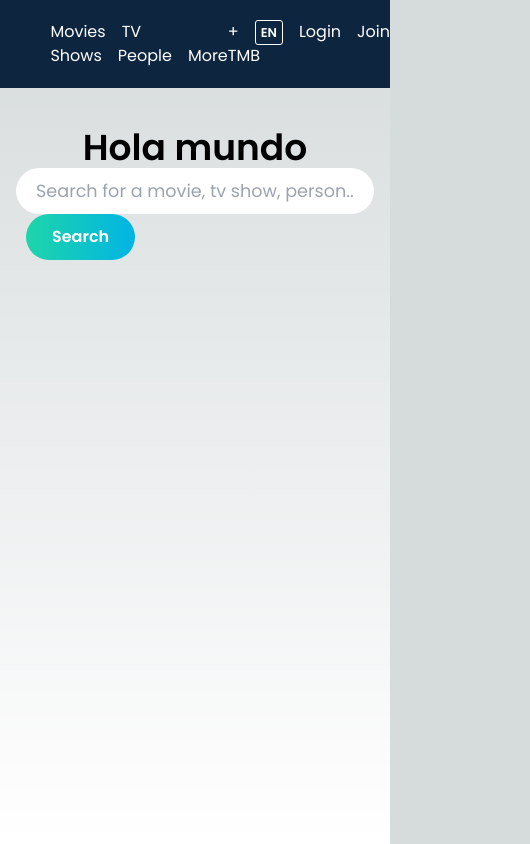
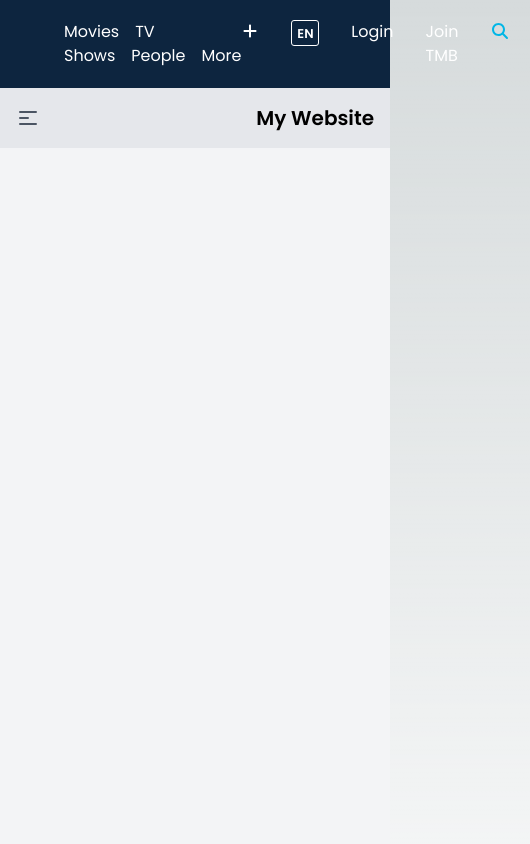
Before and after one commit to DanielHernandezGalvez/FitTrack, a Next.js app: page / in a window 390 px wide. Shown: the top 844 px of the page, 530 px wide, since content can reach past the window. Built offline with nearby package versions, Linux system fonts and the light colour scheme.

Commit message:
navbar, icons

```diff
--- a/package.json
+++ b/package.json
@@ -9,6 +9,9 @@
     "lint": "next lint"
   },
   "dependencies": {
+    "@fortawesome/fontawesome-svg-core": "^6.4.0",
+    "@fortawesome/free-solid-svg-icons": "^6.4.0",
+    "@fortawesome/react-fontawesome": "^0.2.0",
     "@types/node": "20.3.3",
     "@types/react": "18.2.14",
     "@types/react-dom": "18.2.6",
--- a/src/app/components/navbar/NavBar.tsx
+++ b/src/app/components/navbar/NavBar.tsx
@@ -1,16 +1,18 @@
 import React from "react";
 import Image from "next/image";
 import logo from "/public/TMDB.svg";
+import { faPlus, faSearch } from "@fortawesome/free-solid-svg-icons";
+import { FontAwesomeIcon } from "@fortawesome/react-fontawesome";
 
 export default function NavBar() {
   return (
-    <nav className="bg-primary text-white py-5">
+    <nav className="bg-primary text-white py-5 px-4">
       <div className="container mx-auto flex justify-between items-center max-w-7xl ">
         <div className="flex justify-center">
           <a className="text-xl mx-6 my-auto font-bold" href="#">
             <Image src={logo.src} alt="TMDB Logo" width={155} height={50} />
           </a>
-          <div className="space-x-4">
+          <div className="space-x-4 flex-wrap">
             <a className="hover:text-gray-300" href="#">
               Movies
             </a>
@@ -25,9 +27,9 @@ export default function NavBar() {
             </a>
           </div>
         </div>
-        <div className="space-x-4">
+        <div className="space-x-8 flex py-auto">
           <a className="hover:text-gray-300" href="#">
-            +
+            <FontAwesomeIcon icon={faPlus} width={18} />
           </a>
           <a className="hover:text-gray-300 language" href="#">
             EN
@@ -35,8 +37,15 @@ export default function NavBar() {
           <a className="hover:text-gray-300" href="#">
             Login
           </a>
-          <a className="hover:text-gray-300 pe-5" href="#">
+          <a className="hover:text-gray-300" href="#">
             Join TMB
+          </a>
+          <a className="hover:text-gray-300 pyauto pe-5" href="#">
+            <FontAwesomeIcon
+              icon={faSearch}
+              style={{ color: "#01B6E6" }}
+              width={20}
+            />
           </a>
         </div>
       </div>
--- /dev/null
+++ b/src/app/components/sidebar/SideBar.tsx
@@ -0,0 +1,88 @@
+"use client";
+import { useState } from "react";
+
+const Sidebar = () => {
+  const [isOpen, setIsOpen] = useState(false);
+
+  const toggleSidebar = () => {
+    setIsOpen(!isOpen);
+  };
+
+  return (
+    <div className="flex h-screen bg-gray-100">
+      {/* Sidebar */}
+      <div
+        className={`fixed inset-y-0 left-0 w-64 bg-white border-r transition-transform duration-300 ease-in-out transform ${
+          isOpen ? "translate-x-0" : "-translate-x-full"
+        }`}
+      >
+        {/* Sidebar content */}
+        <nav className="p-4">
+          {/* Sidebar links */}
+          <ul>
+            <li>
+              <a href="#" className="text-gray-600 hover:text-gray-800">
+                Home
+              </a>
+            </li>
+            <li>
+              <a href="#" className="text-gray-600 hover:text-gray-800">
+                About
+              </a>
+            </li>
+            <li>
+              <a href="#" className="text-gray-600 hover:text-gray-800">
+                Services
+              </a>
+            </li>
+            <li>
+              <a href="#" className="text-gray-600 hover:text-gray-800">
+                Contact
+              </a>
+            </li>
+          </ul>
+        </nav>
+      </div>
+
+      {/* Main content */}
+      <div className="flex flex-col flex-grow">
+        {/* Navbar */}
+        <header className="flex items-center justify-between p-4 bg-gray-200">
+          {/* Sidebar toggle button */}
+          <button
+            className="text-gray-600 focus:outline-none lg:hidden"
+            onClick={toggleSidebar}
+          >
+            <svg
+              className="w-6 h-6"
+              fill="none"
+              stroke="currentColor"
+              viewBox="0 0 24 24"
+              xmlns="http://www.w3.org/2000/svg"
+            >
+              <path
+                strokeLinecap="round"
+                strokeLinejoin="round"
+                strokeWidth={2}
+                d="M4 6h16M4 12h8m-8 6h16"
+              />
+            </svg>
+          </button>
+
+          <h1 className="text-xl font-bold">My Website</h1>
+
+          {/* Other header content */}
+          {/* ... */}
+        </header>
+
+        {/* Main content */}
+        <main className="p-4">
+          {/* Page content */}
+          {/* ... */}
+        </main>
+      </div>
+    </div>
+  );
+};
+
+export default Sidebar;
--- a/src/app/globals.css
+++ b/src/app/globals.css
@@ -32,6 +32,7 @@ body {
       rgb(var(--background-end-rgb))
     )
     rgb(var(--background-start-rgb));
+  font-family: Arial, Helvetica, sans-serif;
 }
 
 /* Navbar */
--- a/src/app/page.tsx
+++ b/src/app/page.tsx
@@ -1,6 +1,7 @@
 import Head from "next/head";
 import { MovieSearch } from "./components/MovieSearch";
 import NavBar from "./components/navbar/NavBar";
+import Sidebar from "./components/sidebar/SideBar";
 
 export default function Home() {
   return (
@@ -13,6 +14,7 @@ export default function Home() {
         />
       </Head>
       <NavBar />
+      <Sidebar />
       <main className="container mx-auto py-10 px-4 flex flex-col items-center justify-center">
         <h1 className="text-4xl font-bold">Hola mundo</h1>
         <MovieSearch />
```
Also changed, not shown: public/TMDBresponsive.svg (added), 1 other file (tests, documents, lock files or other folders).
